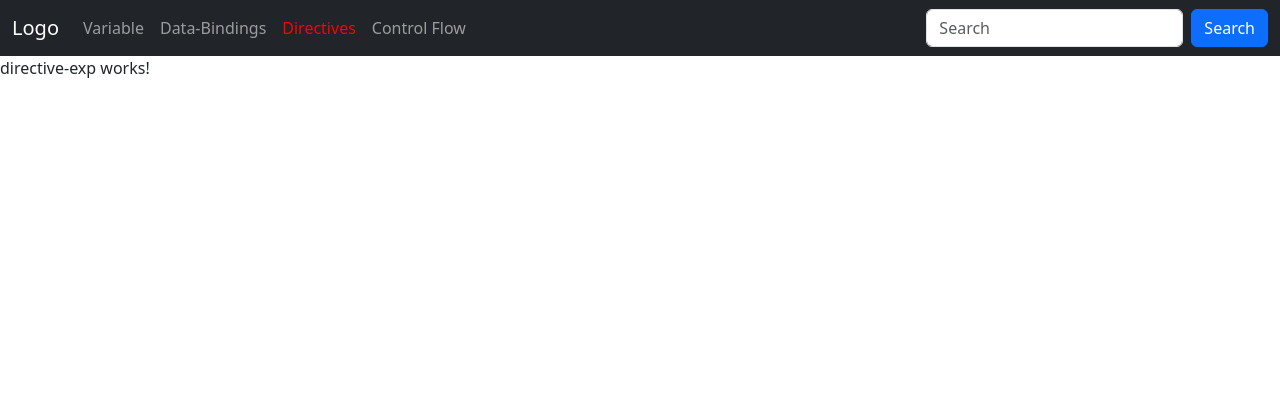
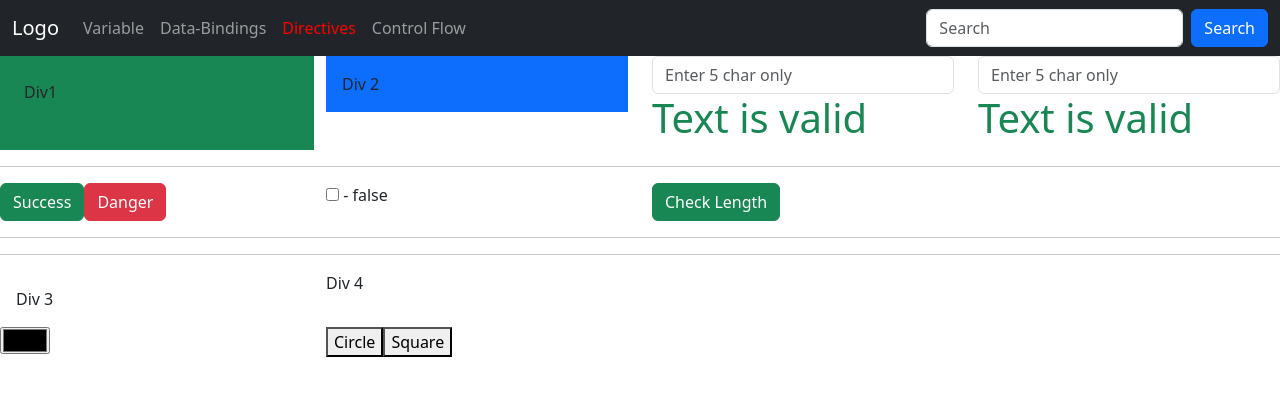
Before and after one commit to marcionavarro/angular22, an Angular app: page /directives in a window 1280 px wide. Shown: the top 396 px of the page. Built offline with nearby package versions, Linux system fonts and the light colour scheme.

Commit message:
Angular 22 Tutorial for Beginners | Directive in Angular | ngClass & ngStyle

```diff
--- a/src/app/components/directive-exp/directive-exp.html
+++ b/src/app/components/directive-exp/directive-exp.html
@@ -1 +1,54 @@
-<p>directive-exp works!</p>
+<div class="row">
+  <div class="col-3" [ngClass]="divClassName">
+    <div class="p-4">Div1</div>
+  </div>
+  <div class="col-3">
+    <div class="p-3" [ngClass]="isCheckActive == true ? 'bg-warning' : 'bg-primary'">Div 2</div>
+  </div>
+  <div class="col-3">
+    <input type="text" [(ngModel)]="num1" class="form-control" placeholder="Enter 5 char only" />
+    <h1 [ngClass]="num1.length > 5 ? 'text-danger' : 'text-success'">
+      {{ num1.length > 5 ? 'Text is invalid' : 'Text is valid' }}
+    </h1>
+  </div>
+  <div class="col-3">
+    <input type="text" [(ngModel)]="num1" class="form-control" placeholder="Enter 5 char only" />
+    <h1 [ngClass]="isTextValid ? 'text-danger' : 'text-success'">
+      {{ num1.length > 5 ? 'Text is invalid' : 'Text is valid' }}
+    </h1>
+  </div>
+</div>
+<hr />
+<div class="row">
+  <div class="col-3">
+    <button class="btn btn-success" (click)="addDiv1Class('bg-success')">Success</button>
+    <button class="btn btn-danger" (click)="addDiv1Class('bg-danger')">Danger</button>
+  </div>
+  <div class="col-3">
+    <input type="checkbox" [(ngModel)]="isCheckActive" /> - {{ isCheckActive }}
+  </div>
+  <div class="col-3">
+    <button (click)="checkCharLength()" class="btn btn-success">Check Length</button>
+  </div>
+</div>
+<hr />
+<hr />
+
+<div class="row">
+  <div class="col-3" [ngStyle]="{ 'background-color': inputColorValue }">
+    <div class="p-3">Div 3</div>
+  </div>
+  <div class="col-3">
+    <div [ngStyle]="div4Css">Div 4</div>
+  </div>
+</div>
+
+<div class="row">
+  <div class="col-3">
+    <input type="color" [(ngModel)]="inputColorValue" />
+  </div>
+  <div class="col-3">
+    <button (click)="changeType('circle')">Circle</button>
+    <button (click)="changeType('square')">Square</button>
+  </div>
+</div>
--- a/src/app/components/directive-exp/directive-exp.ts
+++ b/src/app/components/directive-exp/directive-exp.ts
@@ -1,9 +1,53 @@
+import { NgClass, NgStyle } from '@angular/common';
 import { Component } from '@angular/core';
+import { FormsModule } from '@angular/forms';
 
 @Component({
   selector: 'app-directive-exp',
-  imports: [],
+  imports: [NgClass, NgStyle, FormsModule],
   templateUrl: './directive-exp.html',
   styleUrl: './directive-exp.css',
 })
-export class DirectiveExp {}
+export class DirectiveExp {
+  divClassName: string = 'bg-success';
+
+  isCheckActive = false;
+
+  num1 = '';
+
+  isTextValid = false;
+
+  inputColorValue = '';
+
+  div4Css: any = {};
+
+  addDiv1Class(className: string) {
+    this.divClassName = className;
+  }
+
+  checkCharLength() {
+    debugger;
+    if (this.num1.length > 5) {
+      this.isTextValid = true;
+    } else {
+      this.isTextValid = false;
+    }
+  }
+
+  changeType(type: string) {
+    if (type == 'circle') {
+      this.div4Css = {
+        'background-color': 'red',
+        height: '200px',
+        width: '200px',
+        'border-radius': '50%',
+      };
+    } else if (type == 'square') {
+      this.div4Css = {
+        'background-color': 'blue',
+        height: '200px',
+        width: '200px',
+      };
+    }
+  }
+}
```
